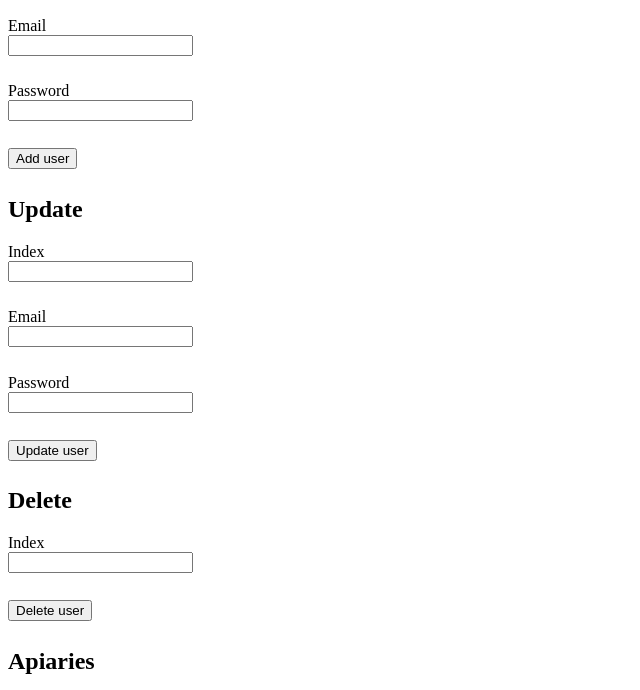
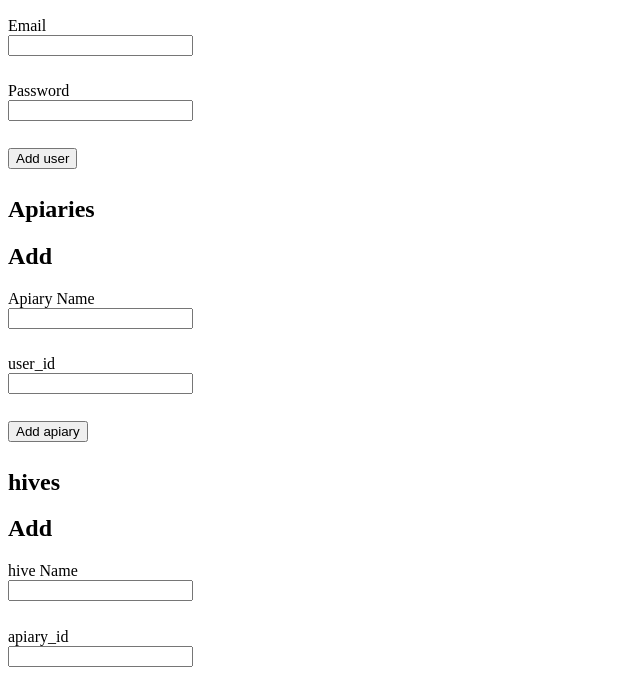
Before and after one commit to jkwlsn/learning-typescript, a website: page index.html in a window 1280 px wide. Shown: the part 110-800 px from the top of the page, without its empty margins (0-640 px from the left). Drawn offline with Linux system fonts and the light colour scheme.

Commit message:
Remove index-dependent HTML from page

```diff
--- a/index.html
+++ b/index.html
@@ -53,39 +53,6 @@
             name="password_input"
           />
           <input type="submit" value="Add user" id="add_user" />
-        </form>
-        <form method="post" id="user_update_form">
-          <h2>Update</h2>
-          <label for="index_update">Index</label>
-          <input
-            type="number"
-            required
-            min="0"
-            id="index_update"
-            name="index_update"
-          />
-          <label for="email_update">Email</label>
-          <input type="email" required id="email_update" name="email_update" />
-          <label for="password_update">Password</label>
-          <input
-            type="password"
-            required
-            id="password_update"
-            name="password_update"
-          />
-          <input type="submit" value="Update user" id="update_user" />
-        </form>
-        <form method="post" id="user_del_form">
-          <h2>Delete</h2>
-          <label for="index_input">Index</label>
-          <input
-            type="number"
-            required
-            min="0"
-            id="index_input"
-            name="index_input"
-          />
-          <input type="submit" value="Delete user" id="del_user" />
         </form>
       </section>
 
@@ -338,7 +305,6 @@
         <div class="responsive-table">
           <table id="users-table">
             <tr id="users-header-row">
-              <th>Index</th>
               <th>User ID</th>
               <th>Email</th>
               <th>Password</th>
@@ -353,7 +319,6 @@
         <div class="responsive-table">
           <table id="apiaries-table">
             <tr id="apiaries-header-row">
-              <th>Index</th>
               <th>Apiary ID</th>
               <th>Name</th>
               <th>User ID</th>
@@ -367,7 +332,6 @@
         <div class="responsive-table">
           <table id="hives-table">
             <tr id="hives-header-row">
-              <th>Index</th>
               <th>hive ID</th>
               <th>Name</th>
               <th>Apiary ID</th>
@@ -381,7 +345,6 @@
         <div class="responsive-table">
           <table id="colonies-table">
             <tr id="colonies-header-row">
-              <th>Index</th>
               <th>Colony ID</th>
               <th>Name</th>
               <th>Apiary ID</th>
@@ -395,7 +358,6 @@
         <div class="responsive-table">
           <table id="queens-table">
             <tr id="queens-header-row">
-              <th>Index</th>
               <th>Queen ID</th>
               <th>Name</th>
               <th>Queenright</th>
@@ -412,7 +374,6 @@
         <div class="responsive-table">
           <table id="records-table">
             <tr id="records-header-row">
-              <th>Index</th>
               <th>Timestamp</th>
               <th>Apiary ID</th>
               <th>Colony id</th>
```
